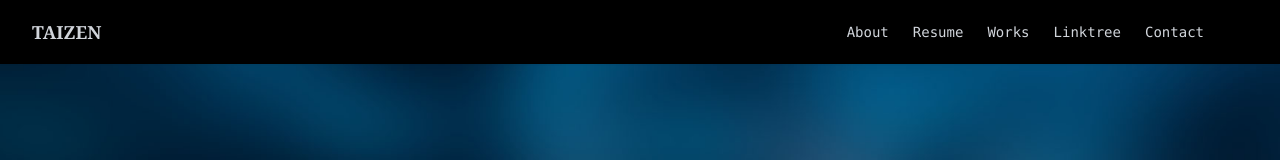
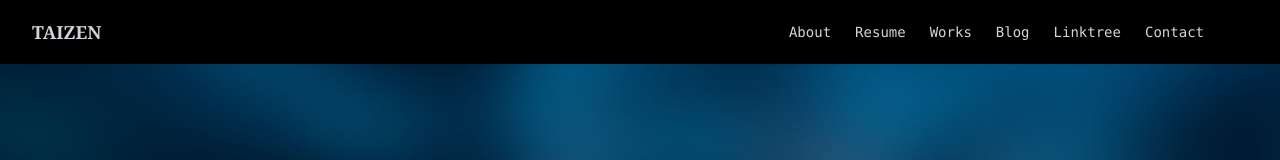
Before and after one commit to taichi-de/my-portfolio, a Next.js app: page /linktree in a window 1280 px wide. Shown: the top 160 px of the page. Built offline with nearby package versions, Linux system fonts and the light colour scheme.

Commit message:
added blog routing

```diff
--- a/components/nabvar/Navbar.tsx
+++ b/components/nabvar/Navbar.tsx
@@ -12,6 +12,10 @@ export const navItems = [
   {
     name: 'Works',
     path: '/works',
+  },
+  {
+    name: 'Blog',
+    path: '/blog',
   },
   {
     name: 'Linktree',
```
